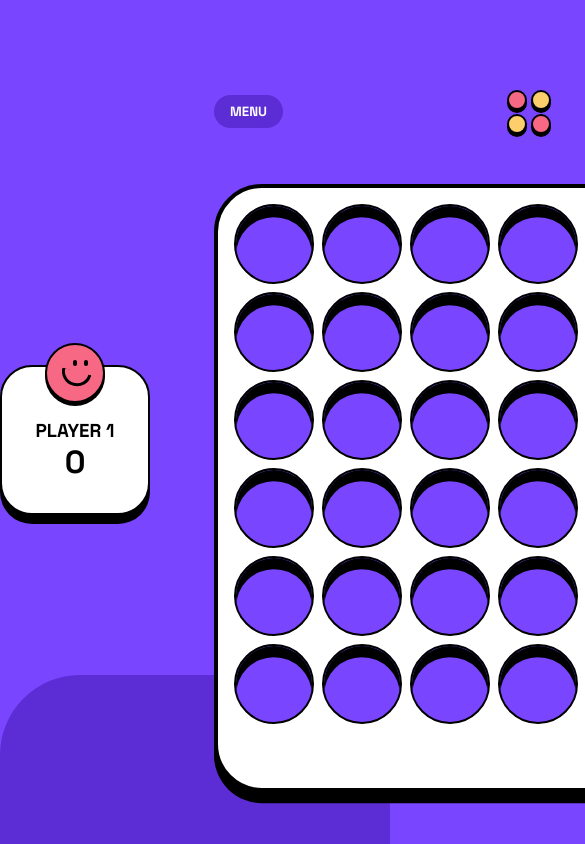
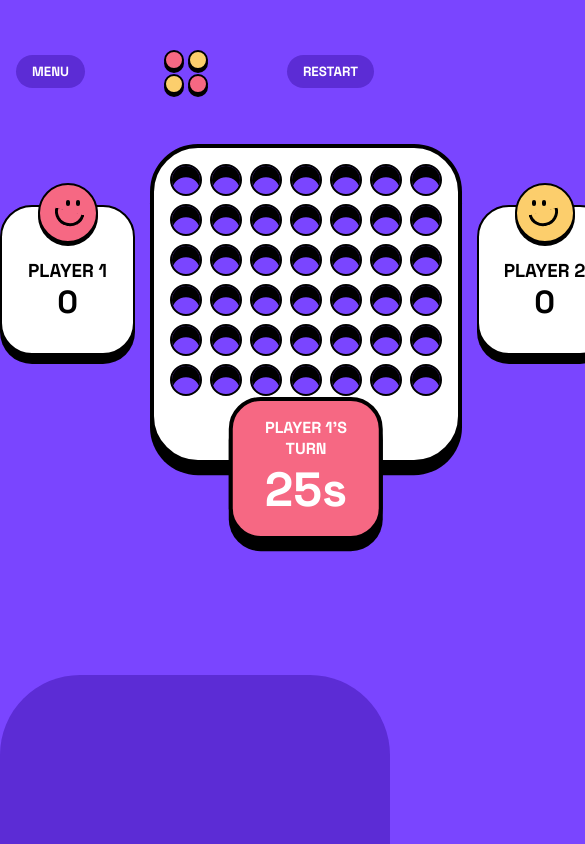
Before and after one commit to Marcos-An/connect-four, a Next.js app: page /game in a window 390 px wide. Shown: the top 844 px of the page, 585 px wide, since content can reach past the window. Built offline with nearby package versions, Linux system fonts and the light colour scheme.

Commit message:
game is working

```diff
--- a/src/Contexts/gameContext.tsx
+++ b/src/Contexts/gameContext.tsx
@@ -17,6 +17,7 @@ interface GameContextData {
   currentPlayer: number
   playHandle: (lineIndex: number, cellIndex: number) => void
   restart: () => void
+  handlePlayers: () => void
 }
 
 export const GameContext = createContext({} as GameContextData)
@@ -31,7 +32,7 @@ export function GameContextProvider({ children }: GameContextProviderProps) {
     playerOne: 0,
     playerTwo: 0
   })
-  const [currentPlayer, setCurrentPlayer] = useState<number>(1)
+  const [currentPlayer, setCurrentPlayer] = useState<1 | 2>(1)
   const [board, setBoard] = useState(JSON.parse(JSON.stringify(BOARD_START)))
 
   const playHandle = (lineIndex: number, cellIndex: number) => {
@@ -69,9 +70,25 @@ export function GameContextProvider({ children }: GameContextProviderProps) {
     setBoard(JSON.parse(JSON.stringify(BOARD_START)))
     setIsPlaying(true)
   }
+
+  const handlePlayers = () => {
+    if (currentPlayer == 1) {
+      setCurrentPlayer(2)
+    } else {
+      setCurrentPlayer(1)
+    }
+  }
+
   return (
     <GameContext.Provider
-      value={{ board, currentPlayer, playHandle, playersScore, restart }}
+      value={{
+        board,
+        currentPlayer,
+        playHandle,
+        playersScore,
+        restart,
+        handlePlayers
+      }}
     >
       {children}
     </GameContext.Provider>
--- a/src/components/atoms/GamePiece/gamePiece.module.scss
+++ b/src/components/atoms/GamePiece/gamePiece.module.scss
@@ -1,13 +1,43 @@
 .default,
 .playerOne,
 .playerTwo {
-  height: 5rem;
-  width: 5rem;
+  height: 4rem;
+  width: 4rem;
   border: 2px solid var(--black);
   border-radius: 100%;
 
   &:hover {
     cursor: pointer;
+  }
+}
+
+@media (max-width: 768px) {
+  .default,
+  .playerOne,
+  .playerTwo {
+    height: 2rem;
+    width: 2rem;
+    border: 2px solid var(--black);
+    border-radius: 100%;
+
+    &:hover {
+      cursor: pointer;
+    }
+  }
+}
+
+@media (min-width: 1025px) {
+  .default,
+  .playerOne,
+  .playerTwo {
+    height: 5rem;
+    width: 5rem;
+    border: 2px solid var(--black);
+    border-radius: 100%;
+
+    &:hover {
+      cursor: pointer;
+    }
   }
 }
 
--- a/src/components/molecules/Board/board.module.scss
+++ b/src/components/molecules/Board/board.module.scss
@@ -7,9 +7,39 @@
   box-shadow: 0px 0.7rem 0px var(--black);
   z-index: 1;
   padding: 1rem 1rem 4rem 1rem;
-
+  position: relative;
   display: grid;
   grid-template-columns: repeat(7, 1fr);
   justify-content: center;
   gap: 0.5rem;
 }
+
+.gameStatusPlayerOne,
+.gameStatusPlayerTwo {
+  padding: 1rem 2rem;
+  position: absolute;
+  text-align: center;
+  bottom: -5rem;
+  left: 50%;
+  transform: translateX(-50%);
+  border-radius: 2rem;
+  border: 4px solid var(--black);
+  box-shadow: 0px 0.7rem 0px var(--black);
+  h4,
+  h1 {
+    margin: 0;
+  }
+
+  h1 {
+    font-size: 3rem;
+  }
+}
+
+.gameStatusPlayerOne {
+  color: var(--white);
+  background-color: var(--color-player-one);
+}
+.gameStatusPlayerTwo {
+  color: var(--white);
+  background-color: var(--color-player-two);
+}
--- a/src/components/molecules/Board/index.tsx
+++ b/src/components/molecules/Board/index.tsx
@@ -1,23 +1,51 @@
 import { GamePiece } from '@components/atoms/GamePiece'
-import { useContext } from 'react'
+import { useContext, useEffect, useState } from 'react'
 import { GameContext } from 'src/Contexts/gameContext'
 import styles from './board.module.scss'
 
 export function Board() {
+  const [counter, setCounter] = useState(30)
   const gameContext = useContext(GameContext)
-  const { board, playHandle } = gameContext
+  const { board, playHandle, currentPlayer, handlePlayers } = gameContext
+
+  const resetTimer = () => {
+    handlePlayers()
+    setCounter(30)
+  }
+
+  useEffect(() => {
+    counter === 0 && resetTimer()
+  }, [counter])
+
+  useEffect(() => {
+    const timerID = setInterval(() => setCounter(counter - 1), 1000)
+    return () => clearInterval(timerID)
+  })
 
   return (
     <div className={styles.container}>
       {board.map((_, lineIndex) =>
         board[lineIndex].map((cel, cellIndex) => (
           <GamePiece
-            onClick={() => playHandle(lineIndex, cellIndex)}
+            onClick={() => {
+              playHandle(lineIndex, cellIndex)
+              setCounter(30)
+            }}
             player={cel.player}
             key={`${lineIndex}-${cellIndex}`}
           />
         ))
       )}
+      <div
+        className={
+          currentPlayer === 1
+            ? styles.gameStatusPlayerOne
+            : styles.gameStatusPlayerTwo
+        }
+      >
+        <h4>PLAYER {currentPlayer}'S TURN</h4>
+        <h1>{`${counter}s`}</h1>
+      </div>
     </div>
   )
 }
--- a/src/components/molecules/Header/header.module.scss
+++ b/src/components/molecules/Header/header.module.scss
@@ -3,4 +3,7 @@
   align-items: center;
   justify-content: space-between;
   width: 100%;
+  margin: 0 auto;
+  max-width: 660px;
+  padding: 0 1rem;
 }
--- a/src/pages/game/game.module.scss
+++ b/src/pages/game/game.module.scss
@@ -1,5 +1,5 @@
 .container {
-  padding-top: 5.5rem;
+  padding-top: 3rem;
 }
 
 .gameWrapper {
@@ -10,17 +10,22 @@
   max-width: 1680px;
 }
 
+@media (max-width: 768px) {
+  .gameWrapper {
+  }
+}
+
 .playerOneContainer {
   display: flex;
   justify-content: flex-end;
-  padding-right: 4rem;
+  padding-right: 10%;
   align-items: center;
 }
 
 .playerTwoContainer {
   display: flex;
   justify-content: flex-start;
-  padding-left: 4rem;
+  padding-left: 10%;
 }
 
 .boardContainer {
--- a/src/pages/game/index.tsx
+++ b/src/pages/game/index.tsx
@@ -6,12 +6,12 @@ import PlayerCard from '@components/molecules/PlayerCard'
 export default function Game() {
   return (
     <div className={styles.container}>
+      <Header />
       <div className={styles.gameWrapper}>
         <div className={styles.playerOneContainer}>
           <PlayerCard player={'playerOne'} />
         </div>
         <div className={styles.boardContainer}>
-          <Header />
           <Board />
         </div>
         <div className={styles.playerTwoContainer}>
```
